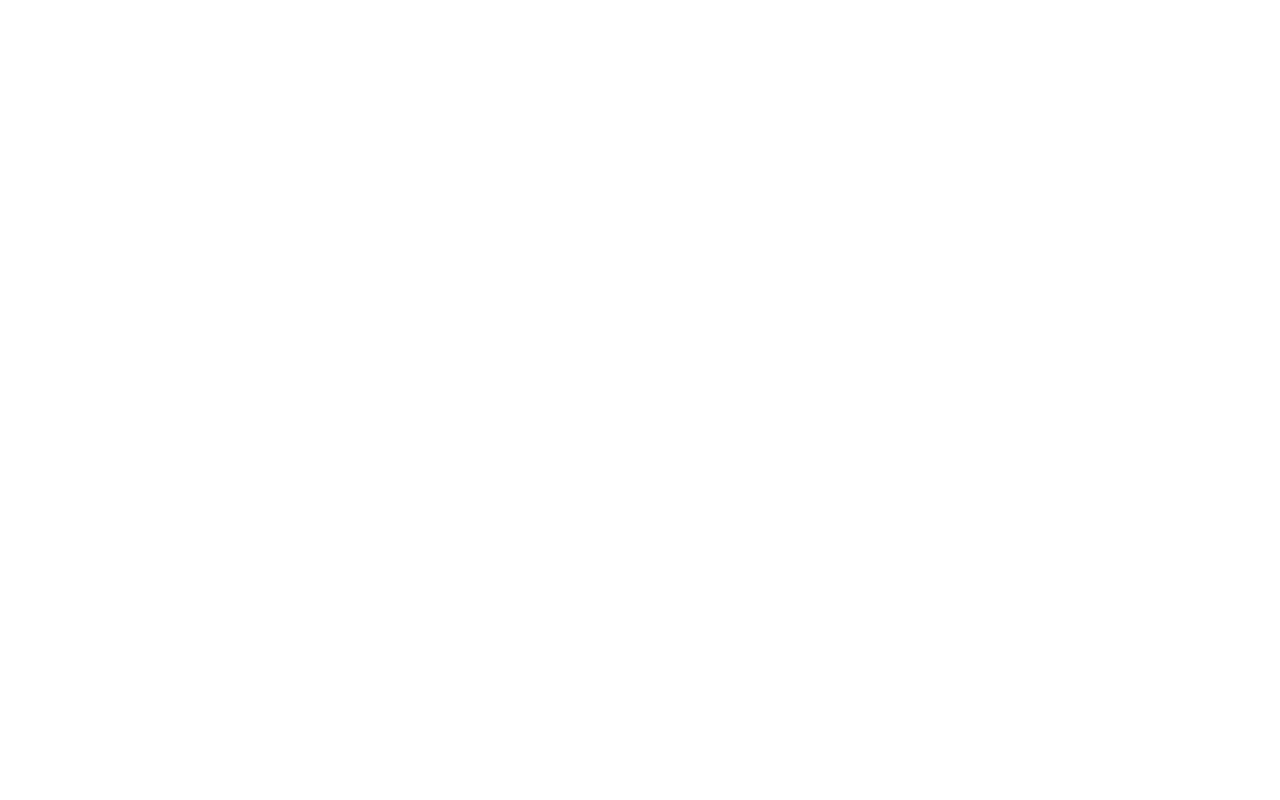
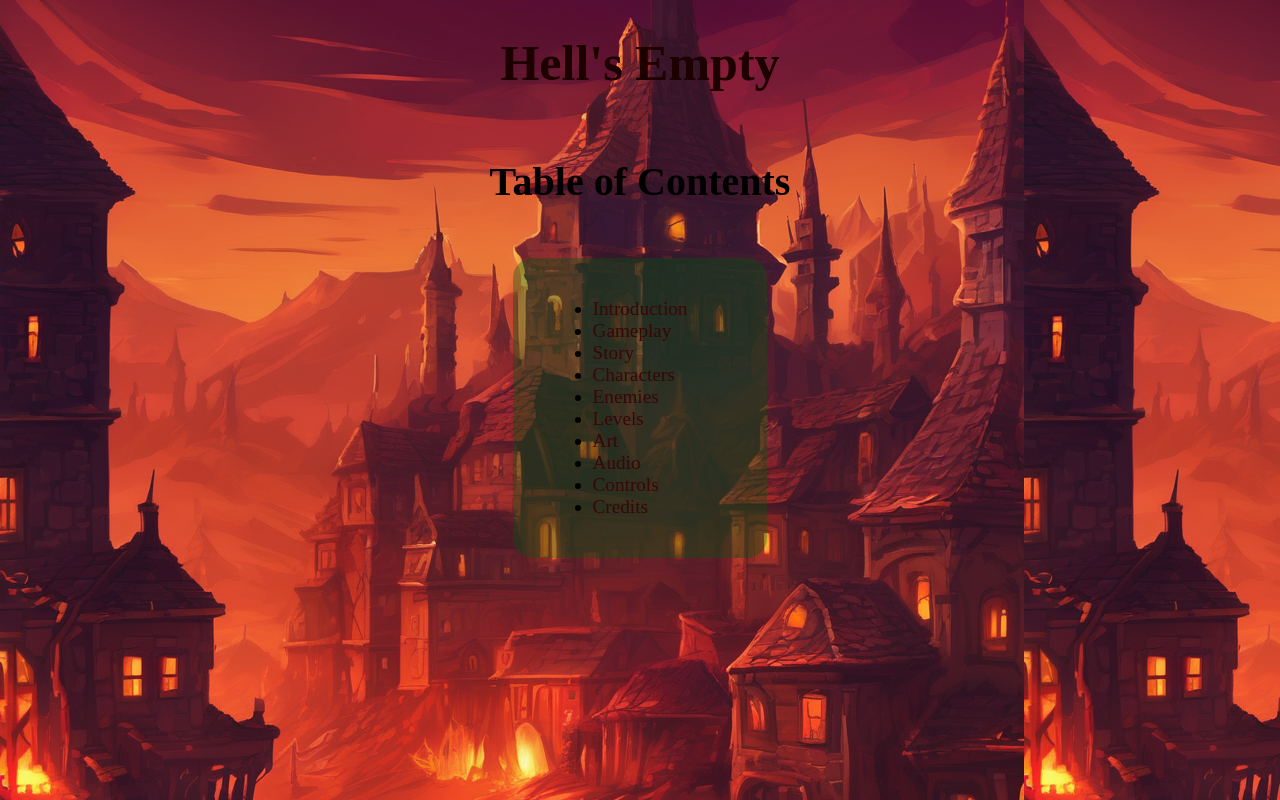
Before and after one commit to PopPlanetTeam/github.io, a plain HTML site: page hells_empty/index.html in a window 1280 px wide. Drawn offline with Linux system fonts and the light colour scheme.

Commit message:
Update main & GDD home

```diff
--- a/assets/css/gdd.css
+++ b/assets/css/gdd.css
@@ -1,3 +1,54 @@
+header {
+    display: flex;
+    justify-items: center;
+    align-items: center;
+    flex-direction: column;
+
+}
+
+h1 {
+    font-size: 50px;
+    color: rgb(29, 1, 1);
+}
+
+h2 {
+    font-size: 40px;
+}
+
 body {
-    background-image: url(../imgs/nether2.jpg);
+    background-image: url(../imgs/background_03.png);
+    background-repeat: repeat;
+    background-attachment: fixed;
+    scroll-behavior: smooth;
 }
+
+#main-content-list{
+    width: 80vw;
+    height: 80vh;
+    display: flex;
+    justify-items: center;
+    align-items: center;
+    flex-direction: column;
+}
+
+ul{
+    padding: 5vh 10vh;
+    background-color: #0458125d;
+    border-radius: 20px;
+    font-size: larger;
+}
+
+a {
+    color: #3a0606;
+    text-decoration: none;
+    transition: color 0.3s ease;
+    cursor: pointer;
+}
+
+a:hover {
+    color: rgba(204, 17, 17, 0.7);
+}
+
+#projects p a {
+    font-size: 32px;
+}
--- a/assets/css/global.css
+++ b/assets/css/global.css
@@ -1,7 +1,7 @@
 body {
     margin: 0;
     padding: 0 10%;
-    background-color: #f99f00;
+    background-color: #61a753;
 }
 
 main {
--- a/hells_empty/index.html
+++ b/hells_empty/index.html
@@ -3,9 +3,29 @@
     <head>
         <meta charset="UTF-8">
         <meta name="viewport" content="width=device-width, initial-scale=1.0">
-        <title>Hell's Empty</title>
+        <title>Hell's Empty | GDD</title>
+        <link rel="stylesheet" href="../../assets/css/global.css">
+        <link rel="stylesheet" href="../../assets/css/gdd.css">
     </head>
     <body>
-
+        <!--audio src="../../assets/audio/main_theme.mp3" autoplay></audio-->
+        <header>
+            <h1>Hell's Empty</h1>
+                <div id="main-content-list">
+                    <h2>Table of Contents</h2>
+                    <ul>
+                        <li><a href="#introduction">Introduction</a></li>
+                        <li><a href="../hells_empty/gdd/gameplay.html">Gameplay</a></li>
+                        <li><a href="#story">Story</a></li>
+                        <li><a href="#characters">Characters</a></li>
+                        <li><a href="#enemies">Enemies</a></li>
+                        <li><a href="#levels">Levels</a></li>
+                        <li><a href="#art">Art</a></li>
+                        <li><a href="#audio">Audio</a></li>
+                        <li><a href="#controls">Controls</a></li>
+                        <li><a href="#credits">Credits</a></li>
+                    </ul>
+                </div>
+            </header>
     </body>
 </html>
```
Also changed, not shown: hells_empty/gdd/Introduction.html (renamed from hells_empty/gdd/index.html, +2 -0 lines), hells_empty/gdd/gameplay.html (added, +96 -0 lines), index.html (+10 -10 lines), assets/imgs/background_02.png (added), assets/imgs/background_03.png (added).
